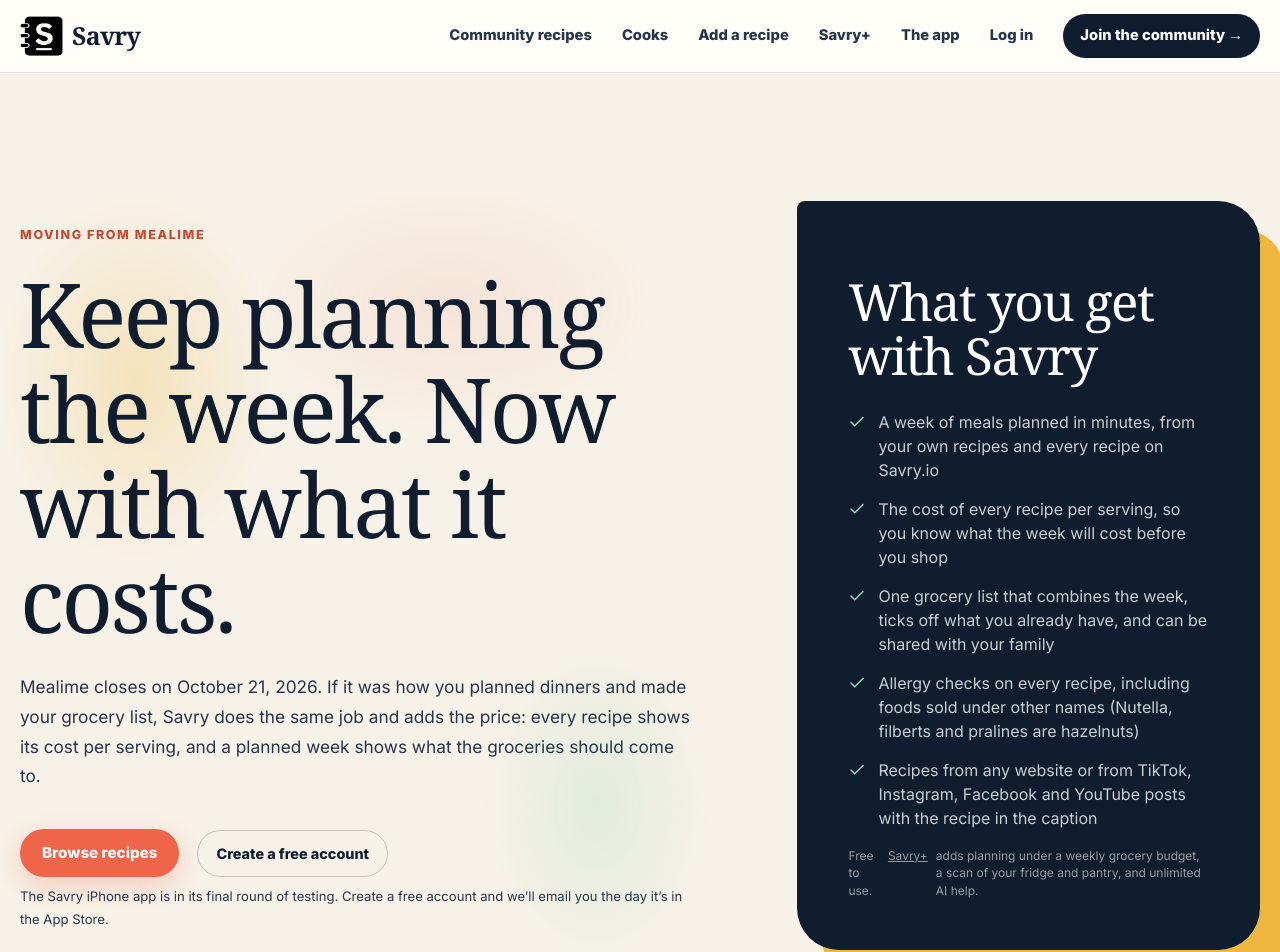
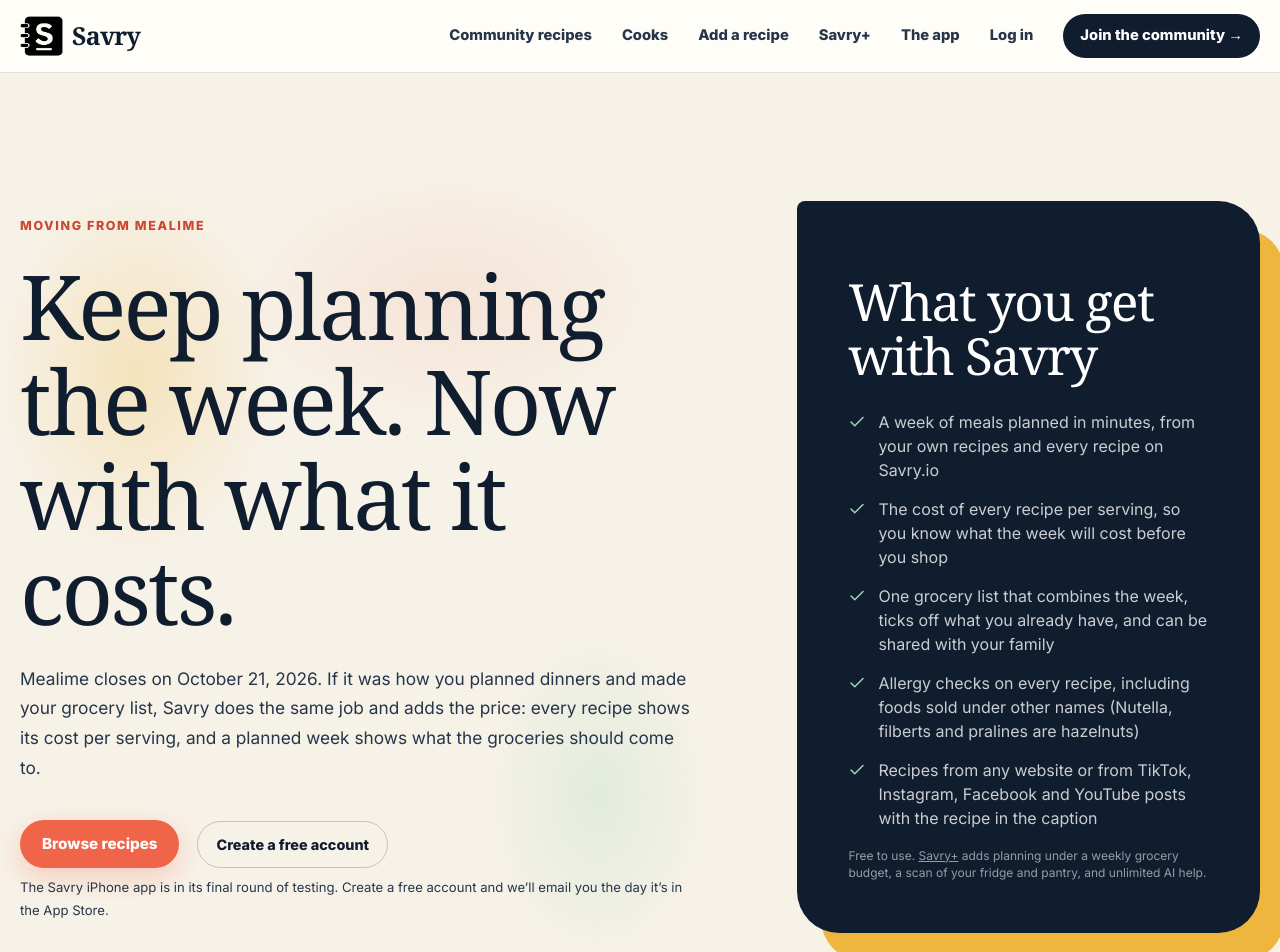
Before and after one commit to blahmonsterllc/savryweb, a Next.js app: page /moving-from-mealime in a window 1280 px wide. Shown: the top 952 px of the page. Built offline with nearby package versions, Linux system fonts and the light colour scheme; no server answers.

Commit message:
Mealime page: the card's fine print reads as one line of text
Co-Authored-By: Claude Opus 5.5 <noreply@anthropic.com>

```diff
--- a/app/moving-from-mealime/page.tsx
+++ b/app/moving-from-mealime/page.tsx
@@ -64,7 +64,8 @@ export default function MovingFromMealimePage() {
           <ul>
             {whatYouGet.map((item) => <li key={item}><Check size={18} /> <span>{item}</span></li>)}
           </ul>
-          <span className="plus-card__fine">Free to use. <Link href="/savry-plus" className="underline">Savry+</Link> adds planning under a weekly grocery budget, a scan of your fridge and pantry, and unlimited AI help.</span>
+          {/* One child: the fine-print line is laid out as icon + text. */}
+          <span className="plus-card__fine"><span>Free to use. <Link href="/savry-plus" className="underline">Savry+</Link> adds planning under a weekly grocery budget, a scan of your fridge and pantry, and unlimited AI help.</span></span>
         </aside>
       </section>
 
```
